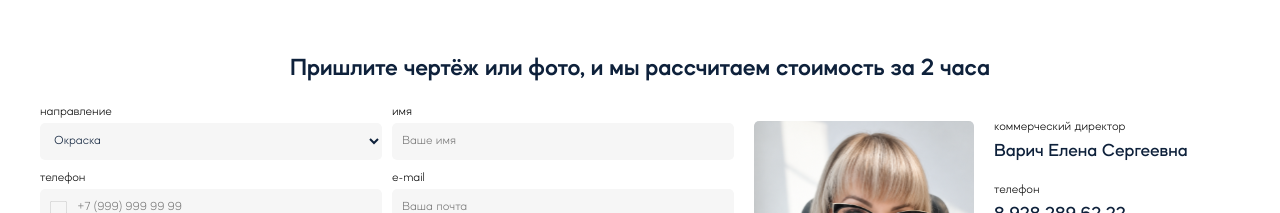
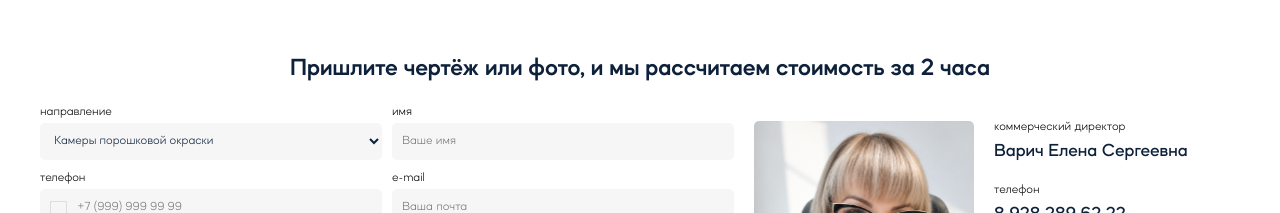
Before and after one commit to jestyrn-del/painting, a React (Vite) app: page / in a window 1280 px wide. Shown: the part 8180-8393 px from the top of the page. Built offline with nearby package versions, Linux system fonts and the light colour scheme.

Commit message:
Release contacts header for commercial director

```diff
--- a/src/pages/Home.tsx
+++ b/src/pages/Home.tsx
@@ -1,4 +1,4 @@
-import { Children, useEffect, useRef, useState } from "react";
+import { useEffect, useRef, useState } from "react";
 import "./Home.css";
 
 // Common elements
@@ -9,6 +9,9 @@ import CommonComponent from '../../public/Assets/Common-Icon.svg';
 
 // Hero imports
 import HeroBgr from '../../public/Assets/Hero-Backgrond.svg';
+
+// Contacts imports
+import CommercialDirector from '../../public/Assets/Common-comercial-director.svg';
 
 const assetUrl = (path: string) => `${import.meta.env.BASE_URL}${path}`;
 
@@ -1247,13 +1250,16 @@ function Blog() {
 
 function ContactForm() {
   const [submitted, setSubmitted] = useState(false);
+  const [direction, setDirection] = useState("Окраска");
 
   return (
     <section className="section contact-section" id="contacts">
       <div className="container">
         <div className="contact-title-wrap">
           <h2 className="contact-title">
-            Пришлите чертёж или фото, и мы рассчитаем стоимость за 2 часа
+            {direction === "Другое"
+              ? "Заполните данные и мы рассчитаем стоимость за 2 часа"
+              : "Пришлите чертёж или фото, и мы рассчитаем стоимость за 2 часа"}
           </h2>
         </div>
 
@@ -1268,10 +1274,10 @@ function ContactForm() {
             <div className="contact-fields-grid">
               <label className="contact-field">
                 <span>направление</span>
-                <select defaultValue="Окраска">
-                  <option>Окраска</option>
-                  <option>Оборудование</option>
-                  <option>Продукция</option>
+                <select value={direction} onChange={(e) => setDirection(e.target.value)}>
+                  <option value="Окраска">Камеры порошковой окраски</option>
+                  <option value="Мебель">Мебель</option>
+                  <option value="Другое">Другое</option>
                 </select>
               </label>
               <label className="contact-field">
@@ -1326,7 +1332,7 @@ function ContactForm() {
 
           <aside className="contact-manager">
             <div className="contact-manager-photo">
-              <img src={assetUrl("Assets/Common-comercial-director.svg")} alt="Коммерческий директор" />
+              <img src={CommercialDirector} alt="Коммерческий директор" />
             </div>
             <div className="contact-manager-details">
               <div className="contact-manager-meta">
```
